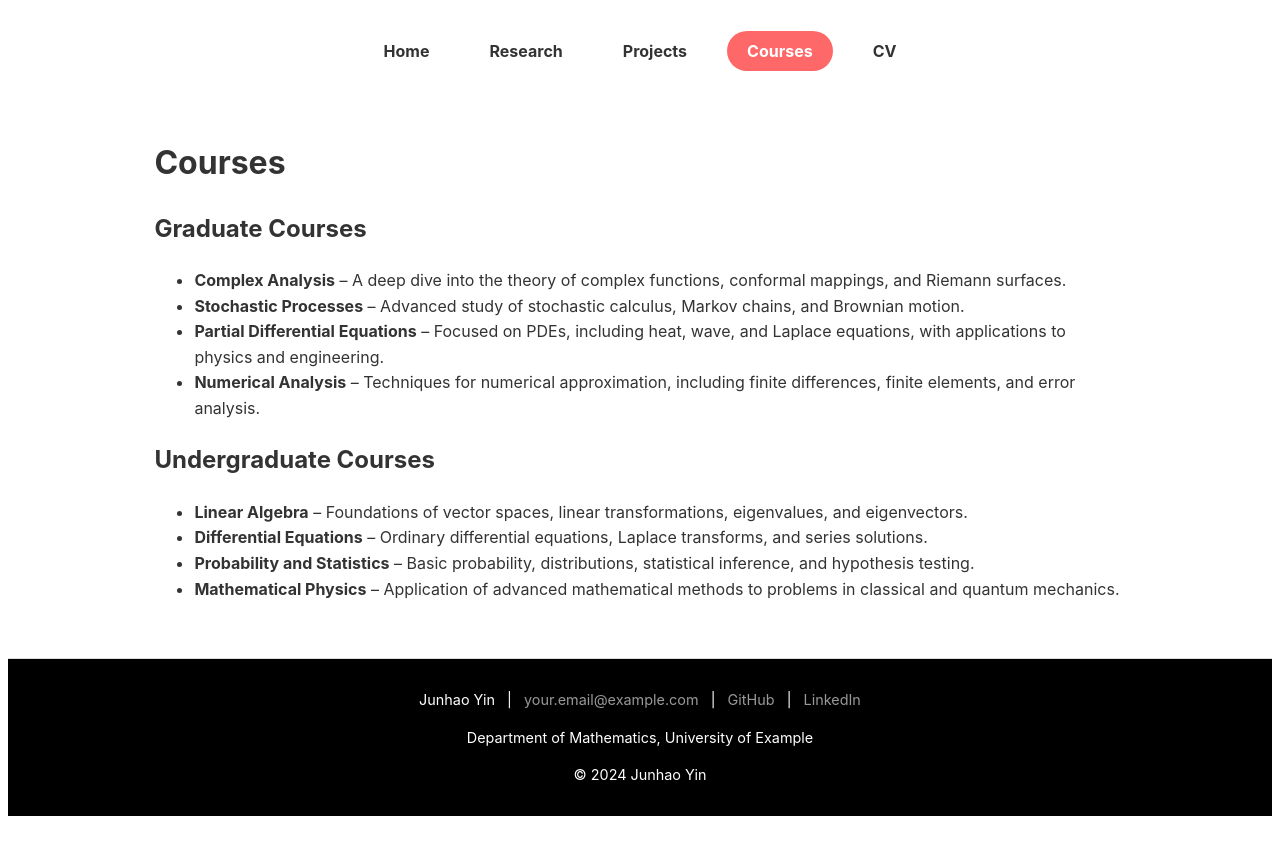
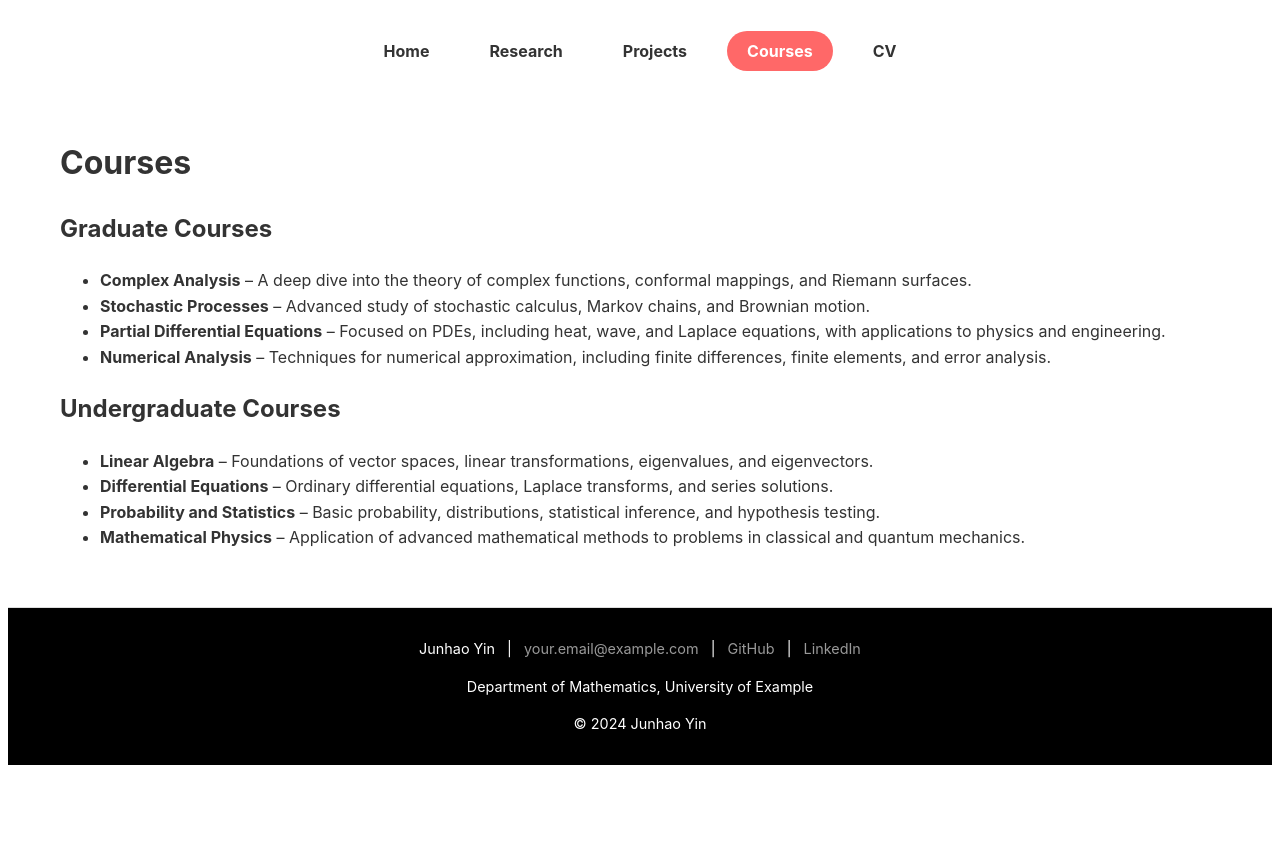
Before and after one commit to Yoon-1023/Yoon-1023.github.io, a Jekyll site: the page built from courses.md, in a window 1280 px wide. Shown: the top 855 px of the page. Built offline with Jekyll 4.4.1, drawn with Linux system fonts in a browser that asks for light colours.

Commit message:
Update style.css

```diff
--- a/assets/css/style.css
+++ b/assets/css/style.css
@@ -2,7 +2,7 @@
 
 /* Set a responsive max-width for a balanced layout */
 .container {
-    max-width: 80%; /* Allows flexibility without full width */
+    max-width: 1200px;
     width: 100%;
     margin: 0 auto;
     padding: 20px;
```
